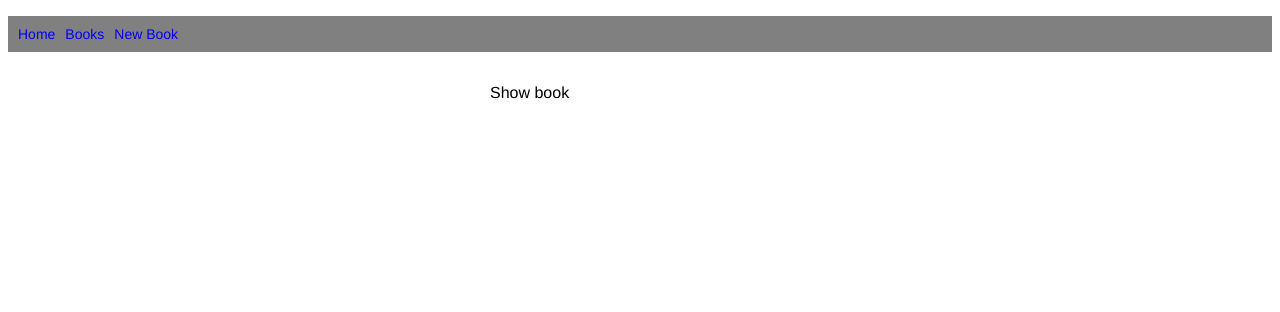
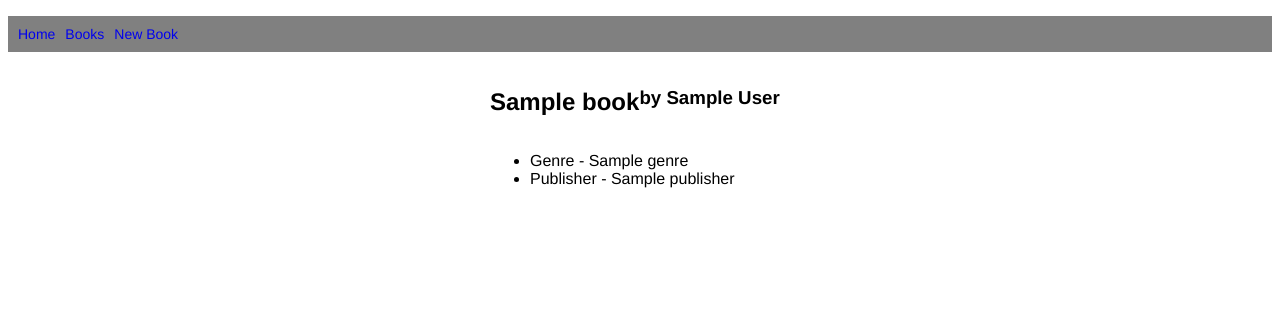
Before and after one commit to br1Pod/wk4d3_book_list, a Flask app: template one_to_many_start/templates/books/show.html in a window 1280 px wide. Shown: the top 312 px of the page. Run offline with Flask 2, Linux system fonts and the light colour scheme; the template is opened without the code that fills it: most values are stand-ins (such as "Sample title", 1, 10 or a date in 2020).

Commit message:
Single Book display completed

```diff
--- a/one_to_many_start/controllers/books_controller.py
+++ b/one_to_many_start/controllers/books_controller.py
@@ -43,7 +43,10 @@
     return redirect("/books")
 
 # SHOW
-
+@books_blueprint.route("/books/<id>")
+def display_book(id):
+    book = book_repository.select(id)
+    return render_template("/books/show.html", book = book)
 
 
 ##### ADVANCED EXTENSION #####
--- a/one_to_many_start/templates/books/index.html
+++ b/one_to_many_start/templates/books/index.html
@@ -5,7 +5,7 @@
 <p>All books</p>
 <ul>
     {% for book in books %}
-        <li>Title - {{book.title}} </li>
+        <li>Title - <a href="/books/{{book.id}}">{{book.title}}</a> </li>
         <li>Author - {{book.author.full_name()}} </li>
         <li>Genre - {{book.genre}} </li>
         <li>Publisher - {{book.publisher}} </li>
--- a/one_to_many_start/templates/books/show.html
+++ b/one_to_many_start/templates/books/show.html
@@ -1,6 +1,10 @@
 {% extends "base.html" %}
 {% block content %}
-
-  <p>Show book</p>
+<h2>{{book.title}}</h2>
+<h3>by {{book.author.full_name()}}</h3>
+  <ul>
+    <li>Genre - {{book.genre}} </li>
+    <li>Publisher - {{book.publisher}} </li>
+  </ul>
 
 {% endblock %}
```
